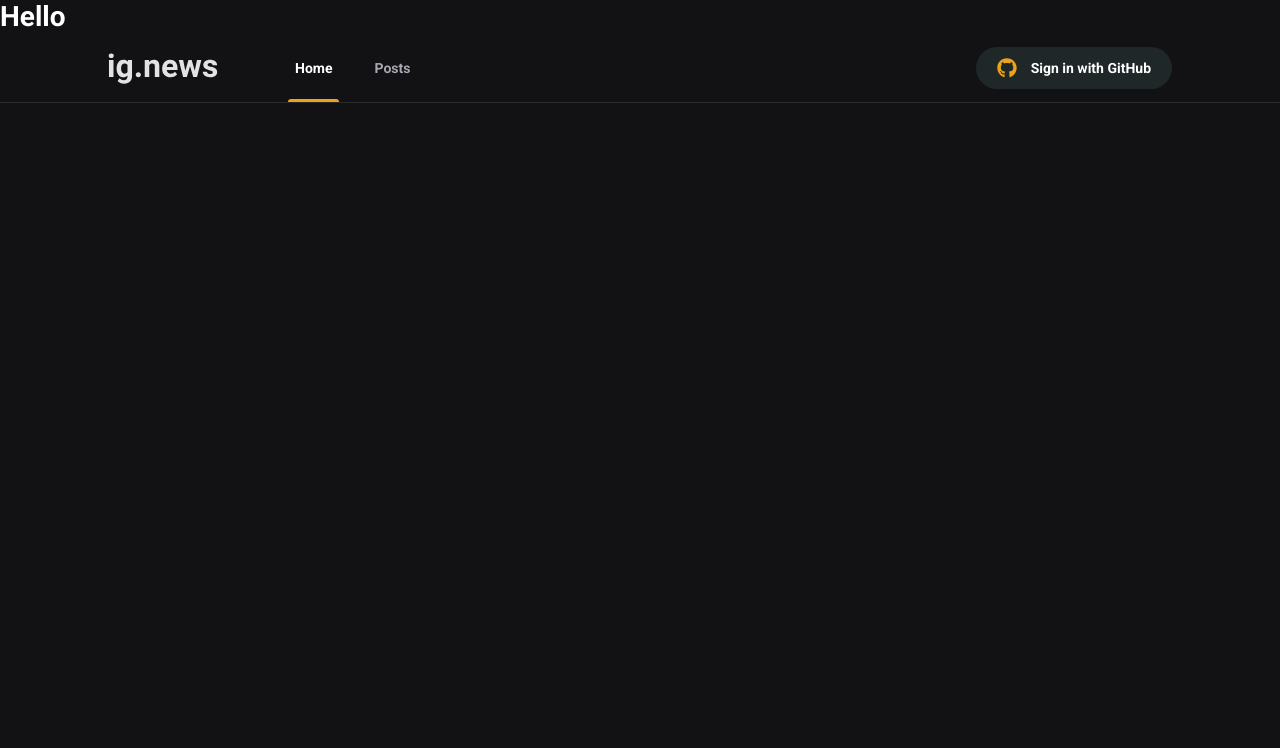
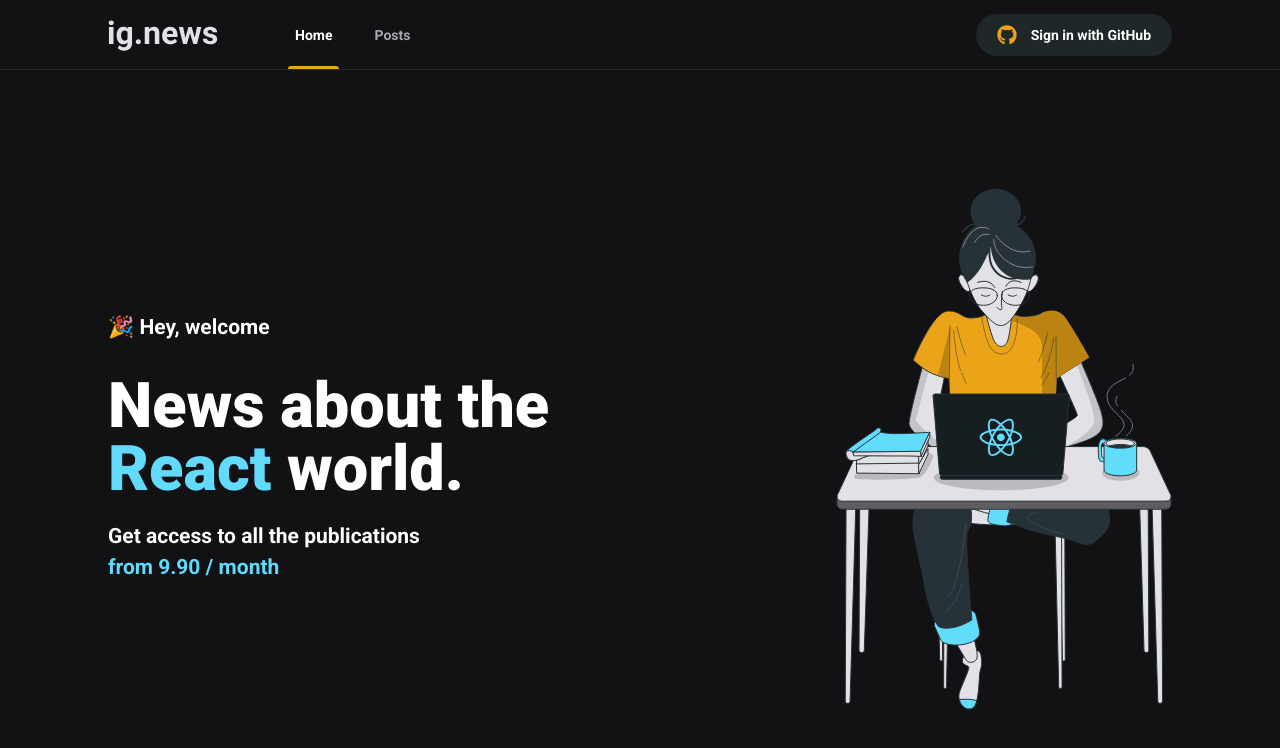
Before and after one commit to wbrunovieira/NextReactJSIgNews, a Next.js app: page / in a window 1280 px wide. Shown: the top 748 px of the page. Built offline with nearby package versions, Linux system fonts and the light colour scheme.

Commit message:
added the home page

```diff
--- a/src/pages/_app.tsx
+++ b/src/pages/_app.tsx
@@ -6,8 +6,9 @@
 function MyApp({ Component, pageProps }:AppProps) {
   return (
     <>
+      <Header />
+
       <Component {...pageProps} />
-      <Header />
 
     </>
   )
--- /dev/null
+++ b/src/pages/home.module.scss
@@ -0,0 +1,45 @@
+.contentContainer {
+    max-width: 1120px;
+    margin   : 0 auto;
+    padding  : 0 2rem;
+    height   : calc(100vh - 3rem);
+
+    display        : flex;
+    align-items    : center;
+    justify-content: space-between;
+  }
+
+  .hero {
+    max-width: 600px;
+
+    >span {
+      font-size  : 1.5rem;
+      font-weight: bold;
+    }
+
+    h1 {
+      font-size  : 4.5rem;
+      line-height: 4.5rem;
+      font-weight: 900;
+      margin-top : 2.5rem;
+
+      span {
+        color: var(--cyan-500)
+      }
+    }
+
+    p {
+      font-size  : 1.5rem;
+      line-height: 2.25rem;
+      margin-top : 1.5rem;
+
+      span {
+        color      : var(--cyan-500);
+        font-weight: bold;
+      }
+    }
+
+    button {
+      margin-top: 2.5rem;
+    }
+  }
--- a/src/pages/index.tsx
+++ b/src/pages/index.tsx
@@ -1,16 +1,29 @@
-
+import styles from './home.module.scss';
 import Head from 'next/head';
 
 export default function Home() {
   return (
     <>
-      <Head>
-          <title>Ig news</title>
+       <Head>
+        <title>Home | ig.news</title>
       </Head>
-    <h1>
 
-      Hello
-      </h1>
+      <main className={styles.contentContainer}>
+        <section className={styles.hero}>
+          <span>🎉️ Hey, welcome</span>
+          <h1>
+            News about the <span>React</span> world.
+          </h1>
+          <p>
+            Get access to all the publications <br />
+            <span>from 9.90 / month</span>
+          </p>
+
+
+        </section>
+
+        <img src="/images/avatar.svg" alt="Girl coding" />
+      </main>
     </>
   )
 }
```
